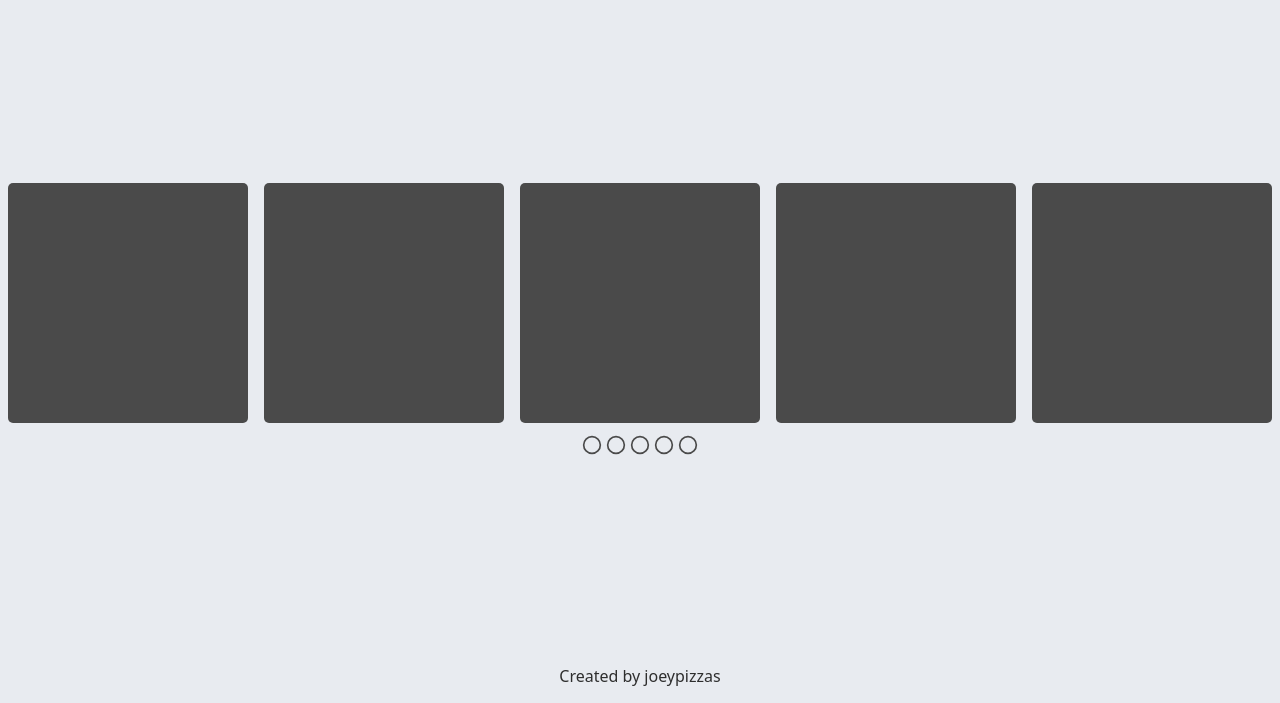
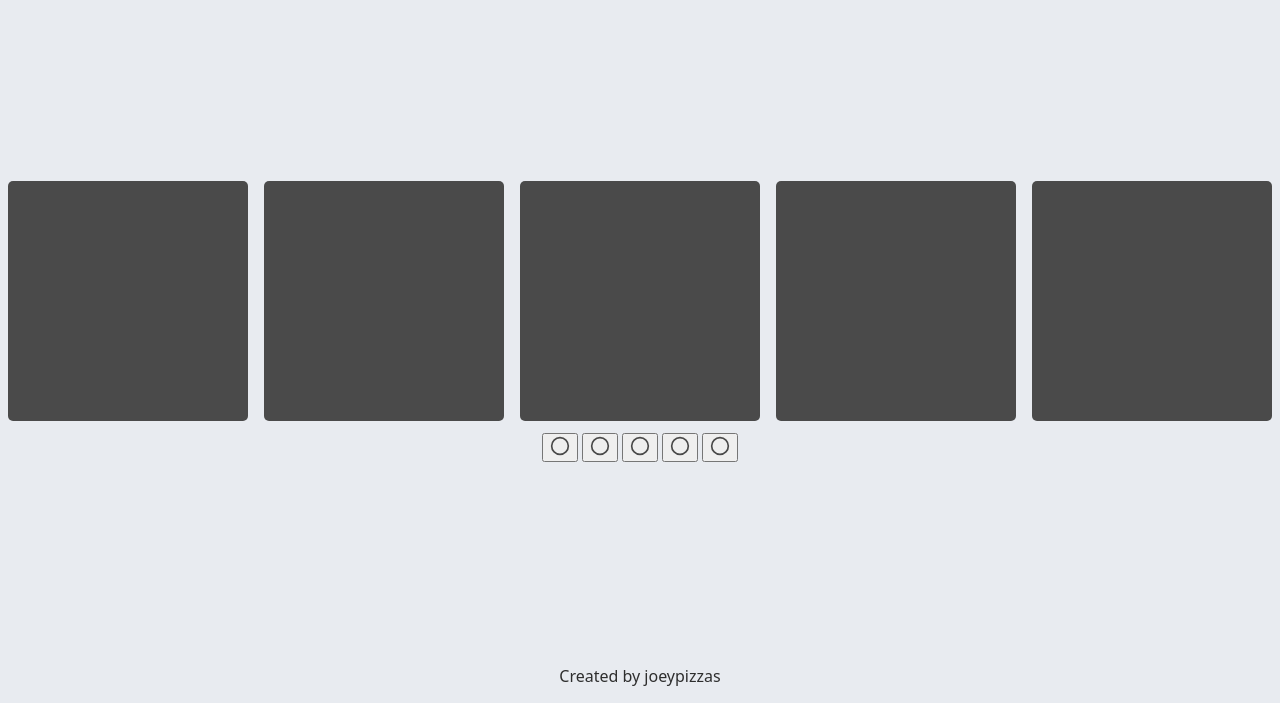
Before and after one commit to joeypizzas/image-carousel, a website built with webpack: page src/template.html in a window 1280 px wide. Shown: the part 97-800 px from the top of the page. Built offline with nearby package versions, Linux system fonts and the light colour scheme.

Commit message:
Wrapped dot svgs in buttons:

```diff
--- a/src/template.html
+++ b/src/template.html
@@ -55,6 +55,7 @@
           </button>
         </div>
         <div id="carousel-circles-container">
+          <button class="dot-button">
             <svg
               xmlns="http://www.w3.org/2000/svg"
               width="20"
@@ -69,6 +70,8 @@
             >
               <circle cx="12" cy="12" r="10" />
             </svg>
+          </button>
+          <button class="dot-button">
             <svg
               xmlns="http://www.w3.org/2000/svg"
               width="20"
@@ -83,6 +86,8 @@
             >
               <circle cx="12" cy="12" r="10" />
             </svg>
+          </button>
+          <button class="dot-button">
             <svg
               xmlns="http://www.w3.org/2000/svg"
               width="20"
@@ -97,6 +102,8 @@
             >
               <circle cx="12" cy="12" r="10" />
             </svg>
+          </button>
+          <button class="dot-button">
             <svg
               xmlns="http://www.w3.org/2000/svg"
               width="20"
@@ -111,6 +118,8 @@
             >
               <circle cx="12" cy="12" r="10" />
             </svg>
+          </button>
+          <button class="dot-button">
             <svg
               xmlns="http://www.w3.org/2000/svg"
               width="20"
@@ -125,6 +134,7 @@
             >
               <circle cx="12" cy="12" r="10" />
             </svg>
+          </button>
         </div>
       </div>
       <div id="footer">
```
Lines whose indentation alone changed are shown as unchanged.
